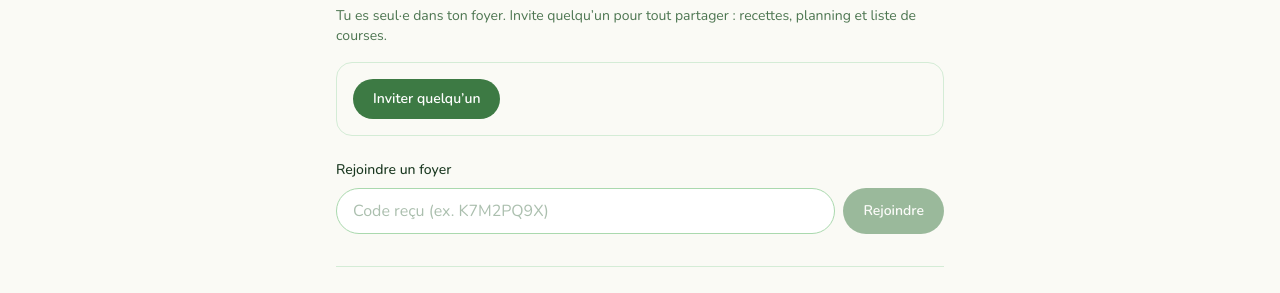
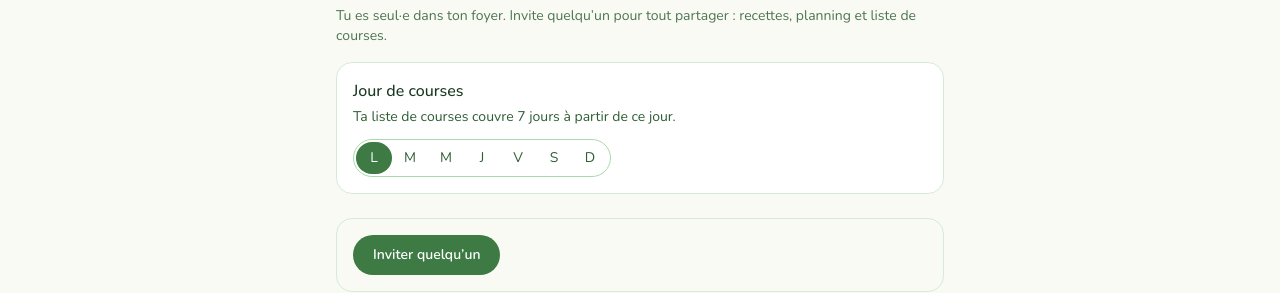
Before and after one commit to ouro84/webapp-repas, a Next.js app: page /profil in a window 1280 px wide. Shown: the part 305-598 px from the top of the page. Built offline with nearby package versions, Linux system fonts and the light colour scheme; no server answers; the database is empty.

Commit message:
feat: réglage jour de courses dans le panneau foyer (#257)

```diff
--- a/components/profil/panneau-foyer.tsx
+++ b/components/profil/panneau-foyer.tsx
@@ -19,6 +19,7 @@ import { QRCodeSVG } from "qrcode.react";
 import { toast } from "sonner";
 import {
   chargerFoyer,
+  definirJourCoursesFoyer,
   genererCodeInvitation,
   quitterFoyer,
   rejoindreFoyer,
@@ -53,6 +54,18 @@ function formaterExpiration(iso: string): string {
     minute: "2-digit",
   });
 }
+
+// Jours ISO (1 = lundi … 7 = dimanche). La lettre affichée peut se répéter
+// (mardi/mercredi = « M ») ; aria-label/title portent le nom complet distinct.
+const JOURS_SEMAINE = [
+  { valeur: 1, lettre: "L", nom: "lundi" },
+  { valeur: 2, lettre: "M", nom: "mardi" },
+  { valeur: 3, lettre: "M", nom: "mercredi" },
+  { valeur: 4, lettre: "J", nom: "jeudi" },
+  { valeur: 5, lettre: "V", nom: "vendredi" },
+  { valeur: 6, lettre: "S", nom: "samedi" },
+  { valeur: 7, lettre: "D", nom: "dimanche" },
+] as const;
 
 export function PanneauFoyer() {
   const [etat, setEtat] = useState<EtatFoyer | null>(null);
@@ -134,6 +147,16 @@ export function PanneauFoyer() {
       toast.success("Code copié");
     } catch {
       toast.error("Copie impossible.");
+    }
+  }
+
+  async function choisirJourCourses(jour: number, nom: string): Promise<void> {
+    try {
+      await definirJourCoursesFoyer(jour);
+      await rafraichir();
+      toast.success(`Jour de courses : ${nom}`);
+    } catch (e) {
+      toast.error(e instanceof Error ? e.message : "Enregistrement impossible.");
     }
   }
 
@@ -222,6 +245,46 @@ export function PanneauFoyer() {
           ? `Vous êtes ${etat.membres} à partager recettes, planning et liste de courses.`
           : "Tu es seul·e dans ton foyer. Invite quelqu’un pour tout partager : recettes, planning et liste de courses."}
       </p>
+
+      {/* Jour de courses : ancre du cycle non calendaire (#257). */}
+      <section
+        className="mb-6 rounded-2xl border border-brand-100 bg-surface p-4"
+        aria-labelledby="titre-jour-courses"
+      >
+        <h3 id="titre-jour-courses" className="mb-1 font-medium text-brand-900">
+          Jour de courses
+        </h3>
+        <p className="mb-3 text-sm text-brand-700">
+          Ta liste de courses couvre 7 jours à partir de ce jour.
+        </p>
+        <div
+          role="radiogroup"
+          aria-label="Jour de courses"
+          className="inline-flex rounded-full border border-brand-200 bg-surface p-0.5"
+        >
+          {JOURS_SEMAINE.map((jour) => {
+            const actif = etat.jourCourses === jour.valeur;
+            return (
+              <button
+                key={jour.valeur}
+                type="button"
+                role="radio"
+                aria-checked={actif}
+                aria-label={jour.nom}
+                title={jour.nom}
+                onClick={() => choisirJourCourses(jour.valeur, jour.nom)}
+                className={`min-w-9 rounded-full px-3 py-1.5 text-sm transition active:scale-95 motion-reduce:active:scale-100 ${
+                  actif
+                    ? "bg-primary text-white"
+                    : "text-brand-700 hover:bg-brand-50"
+                }`}
+              >
+                {jour.lettre}
+              </button>
+            );
+          })}
+        </div>
+      </section>
 
       {/* Inviter : génération + partage du code (RG-30 : tout membre peut). */}
       <div className="mb-6 rounded-2xl border border-brand-100 p-4">
```
